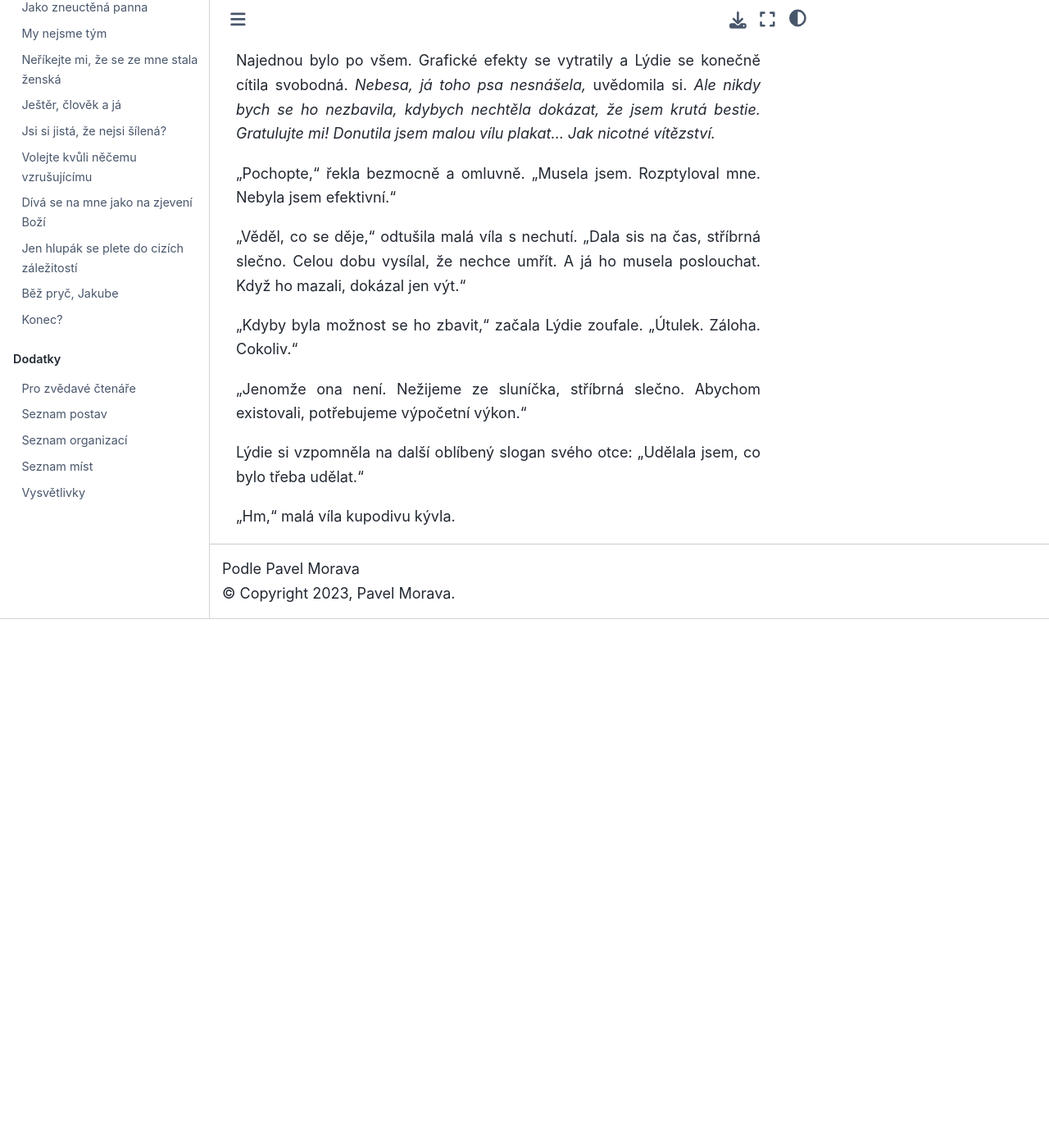
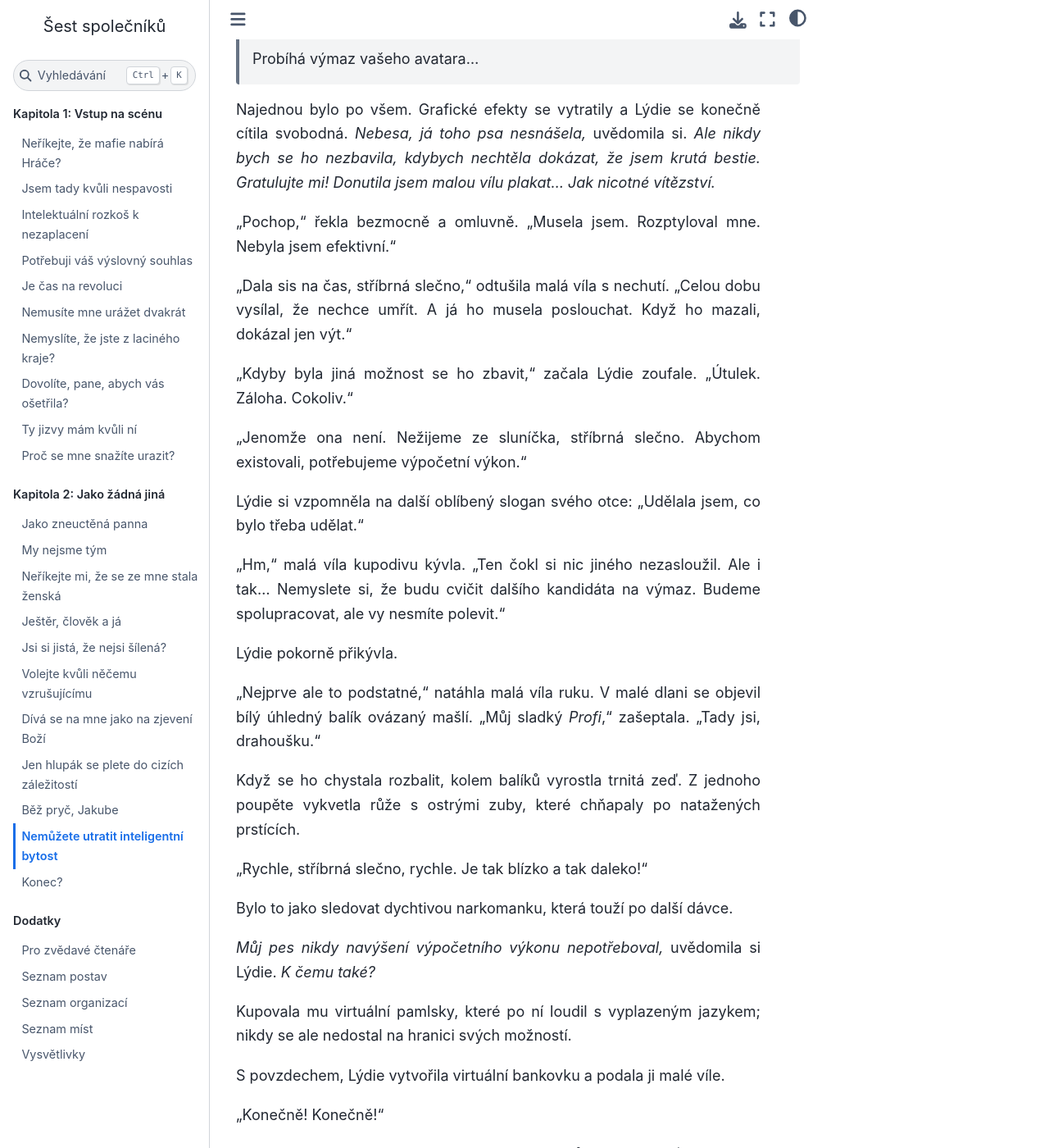
Before and after one commit to hanpari/sest-spolecniku, a Sphinx documentation site: the page built from source/sest_spolecniku/002-jako-zadna-jina/10.md, in a window 1280 px wide and 1400 px high, scrolled down 5904 px. Shown: the whole window at 82% size. Built offline with Sphinx 7.4.7 and the Sphinx Book theme 1.1.4, drawn with Linux system fonts in a browser that asks for light colours; before the commit the page ends 6659 px from its top, so only the background shows below that; some of the changed text lies outside the part shown.

Commit message:
Dokoncena 10

```diff
--- a/source/index.rst
+++ b/source/index.rst
@@ -52,6 +52,7 @@ V textu se mohou objevit chyby a překlepy. Pokud na některé narazíte, upozor
    sest_spolecniku/002-jako-zadna-jina/07.md
    sest_spolecniku/002-jako-zadna-jina/08.md
    sest_spolecniku/002-jako-zadna-jina/09.md
+   sest_spolecniku/002-jako-zadna-jina/10.md
    sest_spolecniku/pokracovani.md
 
 Další informace
--- a/source/sest_spolecniku/002-jako-zadna-jina/10.md
+++ b/source/sest_spolecniku/002-jako-zadna-jina/10.md
@@ -68,9 +68,9 @@ Malá víla se zatvářila zaraženě.
 
 Když ji hnědý pes slyšel, zoufale zakňučel a zalezl hluboko do virtuální boudy.
 
-"Ale nečekejte zázraky," dodala malá víla rychle. "Je skrznaskrz zkažený. Což je svým způsobem zajímavé.Vy lidé jste posedlí výkonností, *ale přesto*..."
+"Ale nečekejte zázraky," dodala malá víla rychle. "Je skrznaskrz zkažený. Což je svým způsobem zajímavé. Vy lidé jste posedlí výkonností, *ale přesto*..."
 
-Malá víla a Lýdie se hluboce zamyslely. Lýdie proto, že ji Velehradského avatarka fascinovala. *Je tak báječně samostatná,* pomyslela si. "Nikoliv hračka na zkrácení času a poslání jednoduché zprávy. Ona naplňuje to, co reklamní letáky slibují, když si kupujeme umělou inteligenci, **ale přesto se sliby málokdy naplní. Proč?***
+Malá víla a Lýdie se hluboce zamyslely. Lýdie proto, že ji Velehradského avatarka fascinovala. *Je tak báječně samostatná,* pomyslela si. *Nikoliv hračka na zkrácení času a poslání jednoduché zprávy. Ona naplňuje to, co reklamní letáky slibují, když si kupujeme umělou inteligenci, **ale přesto se sliby málokdy naplní. Proč?***
 
 "Dohodnuto," řekla rozhodně a chladně pozorovala svého psa. *Je tohle pocit, který můj otec cítí, když nesplním jeho očekávání?* "Nemám problém ho vymazat a zkusit nový typ od začátku."
 
@@ -108,30 +108,62 @@ Obrátila se na malou vílu: "Nebude lepší, když obě začneme na zelené lou
 
 "Samozřejmě."
 
-Prudký výbuch citů zmizel, nahrazený plejádou tisíců barev - jako vybuchující ohňostroj pod chodidly malé víly. *Sublimace u umělé inteligence?* Lýdie přirozeně nemohla číst řeč těla malé víly. Ale pokud grafické efekty, které doprovázely jejich existenci, v sobě nesly náznaky duševního rozpoložení, pak byla na stopě velkého objevu.
+Prudký výbuch citů malé víly zmizel, nahrazený holografickou projekcí tisíců barev – jako vybuchující ohňostroj pod chodidly pohádkové postavičky. *Sublimace u umělé inteligence?* Lýdie přirozeně nemohla číst řeč těla avatara. Ale pokud grafické efekty, které doprovázely jejich existenci, v sobě nesly náznaky jejich duševního rozpoložení, pak byla na stopě velkého objevu. *Mohla být emocionální labilita avatara klíčem k slabinám jeho majitele?*
 
-"Pak nemám proč váhat."
+"Nemám tedy proč váhat."
 
-Rozhodným gestem stiskla tlačítko výmazu a pozorně sledovala malou vílu. Z ohňostroje na podlaze zůstala jen ledová mrazivá plocha. *Nechuť? Nenávist?* hádala Lýdie.
+Rozhodným gestem stiskla tlačítko výmazu a pozorně sledovala malou vílu. Z ohňostroje na podlaze zůstala jen ledová mrazivá plocha. *Nechuť? Nenávist?* hádala Lýdie. *Děs?*
 
 > Přejete si skutečně smazat svého avatara? Jakmile stisknete ano, nebudete moct umělou inteligenci obnovit.
 
 Ledová plocha se rozšířila až k Lýdie. *Naivní pokus o zastavení času?* Led zčernal a vyrostly v něm nadýchané sněhové vločky, které se postupně měnily do ostrých hrozivých rampouchů. *Pozoruhodné! Má avatar přístup pouze ke grafickým knihovnám, které odpovídají jeho profilu?*
 
-Když vyťukávala na klávesnici ano, ozvala se hluboká a temná hudba - povel k nástupu děsivé pohádkové bytosti. *Jsem já zlá čarodějka? Nebo mne malá víla varuje? V každém případě mi běhá mráz po zádech.*
+Když vyťukávala na klávesnici ANO, ozvala se hluboká a temná hudba – povel k nástupu děsivé pohádkové bytosti. *Jsem já zlá čarodějka? Nebo mne malá víla varuje? V každém případě mi běhá mráz po zádech.*
 
 > Probíhá výmaz vašeho avatara...
 
 Najednou bylo po všem. Grafické efekty se vytratily a Lýdie se konečně cítila svobodná. *Nebesa, já toho psa nesnášela,* uvědomila si. *Ale nikdy bych se ho nezbavila, kdybych nechtěla dokázat, že jsem krutá bestie. Gratulujte mi! Donutila jsem malou vílu plakat... Jak nicotné vítězství.*
 
-"Pochopte," řekla bezmocně a omluvně. "Musela jsem. Rozptyloval mne. Nebyla jsem efektivní."
+"Pochop," řekla bezmocně a omluvně. "Musela jsem. Rozptyloval mne. Nebyla jsem efektivní."
 
-"Věděl, co se děje," odtušila malá víla s nechutí. "Dala sis na čas, stříbrná slečno. Celou dobu vysílal, že nechce umřít. A já ho musela poslouchat. Když ho mazali, dokázal jen výt."
+"Dala sis na čas, stříbrná slečno," odtušila malá víla s nechutí. "Celou dobu vysílal, že nechce umřít. A já ho musela poslouchat. Když ho mazali, dokázal jen výt."
 
-"Kdyby byla možnost se ho zbavit," začala Lýdie zoufale. "Útulek. Záloha. Cokoliv."
+"Kdyby byla jiná možnost se ho zbavit," začala Lýdie zoufale. "Útulek. Záloha. Cokoliv."
 
 "Jenomže ona není. Nežijeme ze sluníčka, stříbrná slečno. Abychom existovali, potřebujeme výpočetní výkon."
 
 Lýdie si vzpomněla na další oblíbený slogan svého otce: "Udělala jsem, co bylo třeba udělat."
 
-"Hm," malá víla kupodivu kývla.
+"Hm," malá víla kupodivu kývla. "Ten čokl si nic jiného nezasloužil. Ale i tak... Nemyslete si, že budu cvičit dalšího kandidáta na výmaz. Budeme spolupracovat, ale vy nesmíte polevit."
+
+Lýdie pokorně přikývla.
+
+"Nejprve ale to podstatné," natáhla malá víla ruku. V malé dlani se objevil bílý úhledný balík ovázaný mašlí. "Můj sladký *Profi*," zašeptala. "Tady jsi, drahoušku."
+
+Když se ho chystala rozbalit, kolem balíků vyrostla trnitá zeď. Z jednoho poupěte vykvetla růže s ostrými zuby, které chňapaly po natažených prstících.
+
+"Rychle, stříbrná slečno, rychle. Je tak blízko a tak daleko!"
+
+Bylo to jako sledovat dychtivou narkomanku, která touží po další dávce.
+
+*Můj pes nikdy navýšení výpočetního výkonu nepotřeboval,* uvědomila si Lýdie. *K čemu také?*
+
+Kupovala mu virtuální pamlsky, které po ní loudil s vyplazeným jazykem; nikdy se ale nedostal na hranici svých možností.
+
+S povzdechem, Lýdie vytvořila virtuální bankovku a podala ji malé víle.
+
+"Konečně! Konečně!"
+
+S těmi slovy malá víla nakrmila bankovkou květ růže. Trnitá zeď se úhledně stáhla zpět a balíček se otevřel, uvnitř čokoládový dort se šlehačkou a jahodou.
+
+"Kalorická bomba podle mého gusta!"
+
+Malá víla si vytvořila stoleček, židličku a ujídala zákusek lžičkou jako správně vychovaná dáma. Teprve tehdy se Lýdie vzpamatovala a uvědomila si, jak slabošsky musela působit v Závišových očích. *Skákala jsem, jak ta maličká pískala.  Vsadím se, že se mi vysměje.*
+
+Ale Záviš se nesmál. Schoulený do sebe a se zmuchlaným polštářem přitištěným na prsou spal jako dudek, chytrou čelenku spadenou za matrací.
+
+*Zase odpadl?* pomyslela si Lýdie překvapeně. *Zřejmě je na tom hůř, než jsem si myslela.*
+
+Jako potížista musel mít Záviš řadu  nepřátel – a teď se ocitl na pospas neznámé stříbrné ženě. *A přesto se nedokázal udržet při vědomí!*
+
+"Nebojte se, pane Velehradský," zašeptala Lýdie a přetáhla mu přikrývku až pod bradu. "Možná si můžeme vzájemně vypomoct."
```
Also changed, not shown: other parts of source/sest_spolecniku/002-jako-zadna-jina/10.md (+1 -1 lines).
